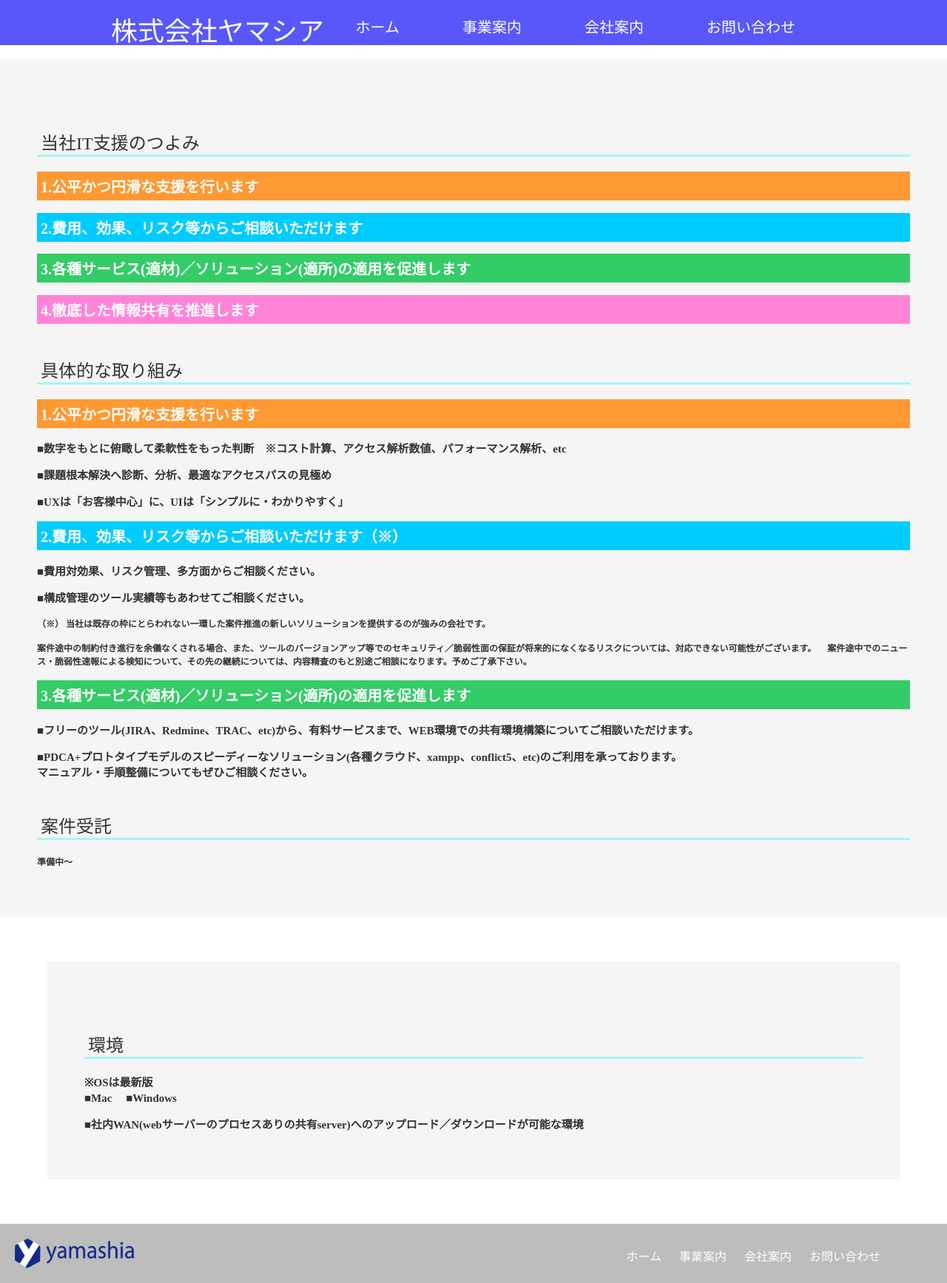
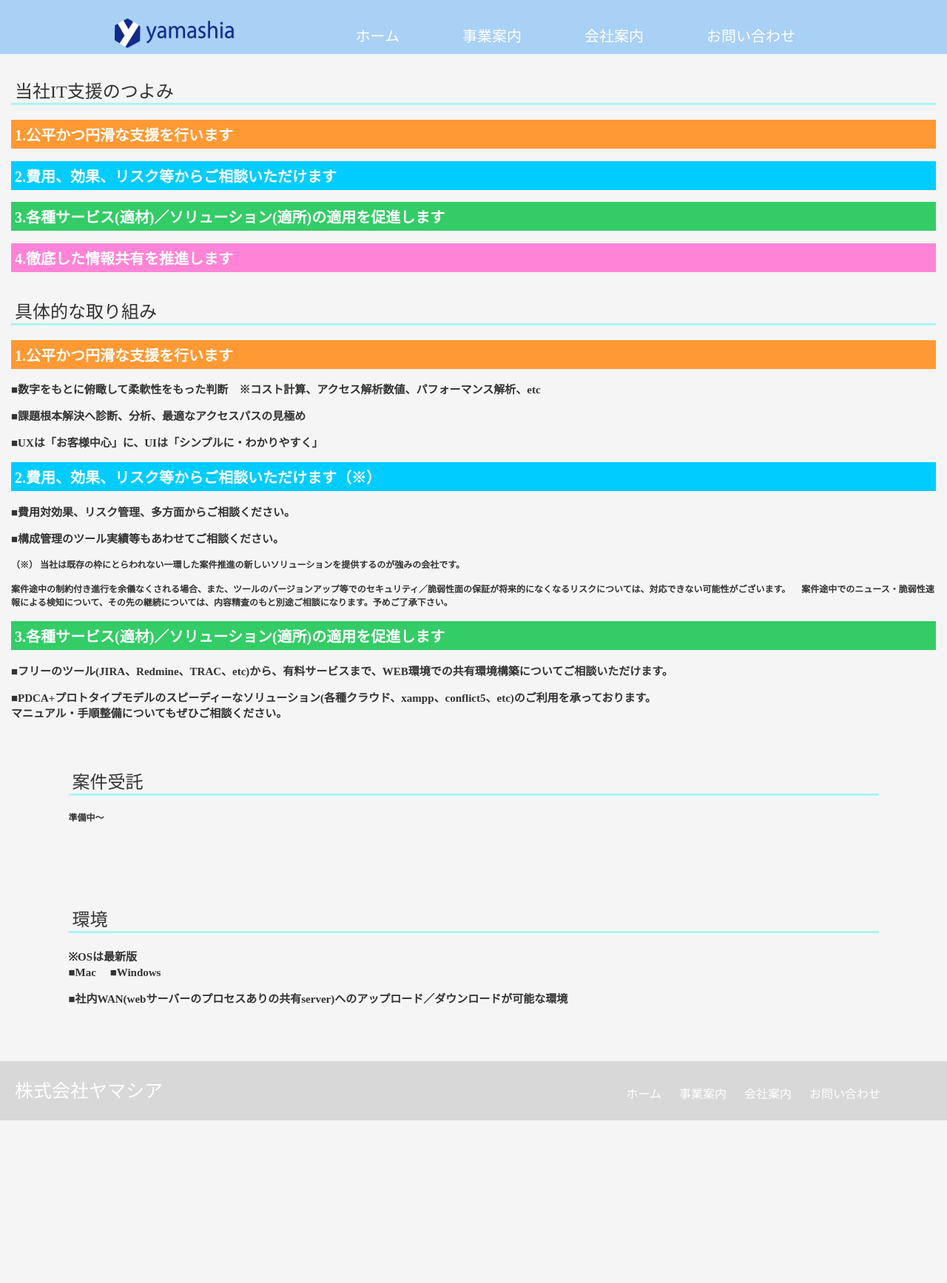
Before and after one commit to yamashia/yamashia, a PHP site: page /BuisinessInfo/BuisinessInfo.php in a window 1280 px wide. Shown: the whole page at 74% size. After the commit the page ends 1515 px from the top, so only its background shows below. Run offline with PHP 8.4, Linux system fonts and the light colour scheme; some libraries are stand-ins or nearby versions.

Commit message:
Add files via upload

```diff
--- a/yamashia.co.jp/BuisinessInfo/BuisinessInfo.php
+++ b/yamashia.co.jp/BuisinessInfo/BuisinessInfo.php
@@ -60,7 +60,7 @@
     <header id="top-head">
         <div class="inner">
             <div id="mobile-head">
-                <a class="logo" href="../index.php">株式会社ヤマシア</a>
+<a class="logo" href="../index.php"><img src="../images/yamashialogo.png" alt="ヤマシアロゴ"　width="80px" height="40px"></a>
                 <div id="nav-toggle">
                     <div>
                         <span></span>
@@ -112,15 +112,16 @@
          <p>案件受託</p>
          <h4>準備中～</h4>
         </div>
+        <div class="environment">
+          <p>環境</p>
+          <h3>※OSは最新版　<br>■Mac 　■Windows</h3>
+          <h3>■社内WAN(webサーバーのプロセスありの共有server)へのアップロード／ダウンロードが可能な環境</h3>
+        </div>
      </div>
-     <div class="environment">
-       <p>環境</p>
-       <h3>※OSは最新版　<br>■Mac 　■Windows</h3>
-       <h3>■社内WAN(webサーバーのプロセスありの共有server)へのアップロード／ダウンロードが可能な環境</h3>
-     </div>
+
   <footer>
     <div class="footer-logo">
-      <a href="../index.php"><img src="../images/yamashialogo.png" alt="ヤマシアロゴ"　width="70px" height="40px"></a>
+     <a href="../index.php">株式会社ヤマシア</a>
     </div>
    <div class="footer-list">
      <ul>
--- a/yamashia.co.jp/contact/Confirmation.php
+++ b/yamashia.co.jp/contact/Confirmation.php
@@ -81,7 +81,7 @@
       <header id="top-head">
           <div class="inner">
               <div id="mobile-head">
-                  <a class="logo" href="../index.php">株式会社ヤマシア</a>
+                <a class="logo" href="../index.php"><img src="../images/yamashialogo.png" alt="ヤマシアロゴ"　width="80px" height="40px"></a>
                   <div id="nav-toggle">
                       <div>
                           <span></span>
@@ -100,6 +100,7 @@
               </nav>
           </div>
       </header>
+      <div class="Confirmation">
     <div class="contact-form">
       <form action="thanks.php" method="post">
              <input type="hidden" name="name" value="<?php echo $name; ?>">
@@ -136,9 +137,10 @@
      </form>
  </div>
 </div>
+</div>
 <footer>
   <div class="footer-logo">
-    <a href="../index.php"><img src="../images/yamashialogo.png" alt="ヤマシアロゴ"　width="70px" height="40px"></a>
+　　　<a href="../index.php">株式会社ヤマシア</a>
   </div>
  <div class="footer-list">
    <ul>
--- a/yamashia.co.jp/contact/contact.php
+++ b/yamashia.co.jp/contact/contact.php
@@ -72,7 +72,7 @@
     <header id="top-head">
         <div class="inner">
             <div id="mobile-head">
-                <a class="logo" href="../index.php">株式会社ヤマシア</a>
+                <a class="logo" href="../index.php"><img src="../images/yamashialogo.png" alt="ヤマシアロゴ"　width="80px" height="40px"></a>
                 <div id="nav-toggle">
                     <div>
                         <span></span>
@@ -107,7 +107,6 @@
   <p>採用についてのお問い合わせ</p>
   <h4> 新卒／中途退学問わず受け付けております。詳しくは弊社までお問い合わせください。</h4>
   </div>
-</div>
   <div class="contact-form">
     <div class="form-title">お問い合わせ</div>
     <form method="post" action="Confirmation.php">
@@ -141,9 +140,10 @@
       <input class="btn" type="submit" value="確認">
     </form>
   </div>
+</div>
  <footer>
  <div class="footer-logo">
-      <a href="../index.php"><img src="../images/yamashialogo.png" alt="ヤマシアロゴ"　width="70px" height="40px"></a>
+   <a href="../index.php">株式会社ヤマシア</a>
  </div>
  <div class="footer-list">
    <ul>
--- a/yamashia.co.jp/contact/thanks.php
+++ b/yamashia.co.jp/contact/thanks.php
@@ -84,10 +84,11 @@
       </script>
   </head>
   <body>
+    <style>body{background-image: url("../images/katakataS.png");  background-size: contain;}</style>
     <header id="top-head">
         <div class="inner">
             <div id="mobile-head">
-                <a class="logo" href="../index.php">株式会社ヤマシア</a>
+                <a class="logo" href="../index.php"><img src="../images/yamashialogo.png" alt="ヤマシアロゴ"　width="80px" height="40px"></a>
                 <div id="nav-toggle">
                     <div>
                         <span></span>
@@ -109,7 +110,7 @@
          <div class="thanks-message"><h2>お問い合わせいただきありがとうございます。</h2></div>
 			<footer>
 				<div class="footer-logo">
-		      <a href="../index.php"><img src="../images/yamashialogo.png" alt="ヤマシアロゴ"　width="70px" height="40px"></a>
+　　　　　　<a href="../index.php">株式会社ヤマシア</a>
 		    </div>
 		   <div class="footer-list">
 		     <ul>
--- a/yamashia.co.jp/css/responsive.css
+++ b/yamashia.co.jp/css/responsive.css
@@ -17,10 +17,9 @@
        /* Fixed reset */
        #top-head.fixed {
            padding-top: 0;
-           background: transparent;
+           background-color: #A9D0F5;
        }
        #mobile-head {
-           background-color: #5858FA;
            width: 100%;
            height: 56px;
            z-index: 999;
@@ -29,9 +28,8 @@
        #top-head.fixed .logo,
        #top-head .logo {
            position: absolute;
-           left: 13px;
-           top: 13px;
-           font-size: 26px;
+           left: 15px;
+           top: 10px;
            margin-bottom: 10px;
        }
        #global-nav {
--- a/yamashia.co.jp/css/stylesheet.css
+++ b/yamashia.co.jp/css/stylesheet.css
@@ -22,18 +22,9 @@ a {
 }
 
 header {
-  background-color: #5858FA;
+  background-color: #A9D0F5;
 }
 
-.logo {
-  color: white;
-  float:left;
-}
-
-.logo:hover {
-  text-decoration:underline;
-  color: #B1F9D0;
-}
 
 .inner {
     width: 980px;
@@ -66,8 +57,9 @@ header {
 }
 #top-head .logo {
     float: left;
-    left: 5px;
-    font-size: 36px;
+    left: 15px;
+    padding-left: 5px;
+    padding-bottom: 5px;
 }
 #global-nav ul {
     list-style: none;
@@ -151,11 +143,11 @@ nav ul li a {
 
 nav ul li a:hover {
   text-decoration: underline;
-  color: #B1F9D0;
+  color: #0174DF;
 }
 
 footer {
- background-color: #BDBDBD;
+ background-color: #D8D8D8;
  position: absolute;
  width: 100%;
  height: 80px;
@@ -167,8 +159,18 @@ footer {
 .footer-logo {
   float: left;
   padding-top: 10px;
-  margin-top: 10px;
+  margin: 10px;
   margin-left: 20px;
+}
+
+.footer-logo a {
+ color:white;
+ font-size: 25px;
+}
+
+.footer-logo a:hover {
+  text-shadow: #A9F5F2 0px 0px 20px;
+  color: #0174DF;
 }
 
 .footer-list {
@@ -239,10 +241,10 @@ h2.a4 {background: #FF84D7;}
 
 .top-main {
   width: 100%;
-  margin-top: 80px;
+  margin-top: 55px;
   margin-left: auto;
   margin-right: auto;
-  padding: 50px;
+  padding: 15px;
   background-color: #F5F5F5;
   color: #333;
 }
@@ -268,22 +270,22 @@ h2.a4 {background: #FF84D7;}
 .top-main p {
   clear: both;
   margin-bottom: 20px;
-  padding: 20px 5px 0 5px;
+  padding: 10px 5px 0 5px;
   font-size: 24px;
   border-bottom: 3px solid #A9F5F2;
   }
 
 
 .main h2 {
-  font-size: 20px;
+
 }
 
 .main h3 {
-  font-size: 15px;
+
 }
 
 .main h4 {
-  font-size: 12px;
+
 }
 
 .one-main {
@@ -297,37 +299,21 @@ h2.a4 {background: #FF84D7;}
 .three-main {
 
 }
-
-.Entrusted p {
-  clear: both;
-  margin-bottom: 20px;
-  padding: 20px 5px 0 5px;
-  font-size: 24px;
-  border-bottom: 3px solid #A9F5F2;
-    }
-
-
-.environment {
+.Entrusted {
   width: 90%;
-  margin: 60px auto;
-  padding: 50px;
+  margin: 10px auto;
+  padding: 15px;
   background-color: #F5F5F5;
   color: #333;
 }
 
-.environment p {
-  clear: both;
-  margin-bottom: 20px;
-  padding: 20px 5px 0 5px;
-  font-size: 24px;
-  border-bottom: 3px solid #A9F5F2;
+.environment {
+  width: 90%;
+  margin: 30px auto;
+  padding: 15px;
+  background-color: #F5F5F5;
+  color: #333;
 }
-
-.environment h3 {
-  font-size: 15px;
-}
-
-
 
 /*ーーーーーーーーーーーCompanyBrochure.phpーーーーーーーーーーー*/
 table {
--- a/yamashia.co.jp/index.php
+++ b/yamashia.co.jp/index.php
@@ -61,7 +61,7 @@
     <header id="top-head">
         <div class="inner">
             <div id="mobile-head">
-                <a class="logo" href="../index.php">株式会社ヤマシア</a>
+              <a class="logo" href="../index.php"><img src="../images/yamashialogo.png" alt="ヤマシアロゴ"　width="80px" height="40px"></a>
                 <div id="nav-toggle">
                     <div>
                         <span></span>
@@ -83,7 +83,7 @@
 
   <footer>
    <div class="footer-logo">
-     <a href="../index.php"><img src="../images/yamashialogo.png" alt="ヤマシアロゴ"　width="70px" height="40px"></a>
+     <a href="../index.php">株式会社ヤマシア</a>
    </div>
    <div class="footer-list">
      <ul>
```
Also changed, not shown: other parts of yamashia.co.jp/css/stylesheet.css (+38 -25 lines), yamashia.co.jp/CompanyBrochure/CompanyBrochure.php (+3 -4 lines). Lines whose indentation alone changed are shown as unchanged.
